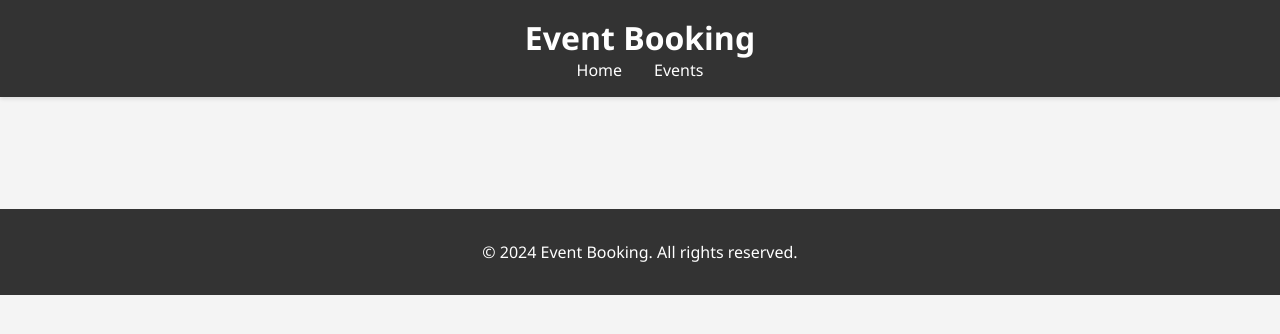
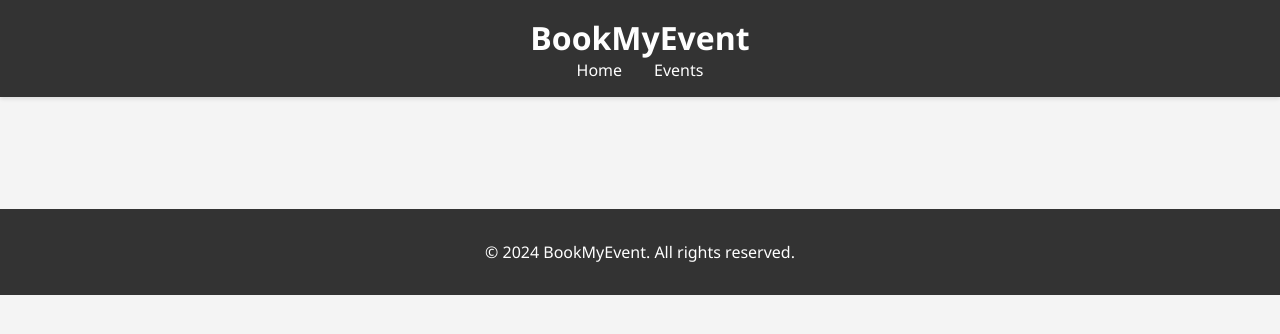
Before and after one commit to HARSHITBHANUSHALI/Book-Events-Website, a plain HTML site: page event.html in a window 1280 px wide. Drawn offline with Linux system fonts and the light colour scheme.

Commit message:
more changes

```diff
--- a/event.html
+++ b/event.html
@@ -8,7 +8,7 @@
 </head>
 <body>
     <header>
-        <h1>Event Booking</h1>
+        <h1>BookMyEvent</h1>
         <nav>
             <ul>
                 <li><a href="index.html">Home</a></li>
@@ -22,7 +22,7 @@
         </section>
     </main>
     <footer>
-        <p>&copy; 2024 Event Booking. All rights reserved.</p>
+        <p>&copy; 2024 BookMyEvent. All rights reserved.</p>
     </footer>
     <script src="scripts.js"></script>
 </body>
```
Also changed, not shown: events.html (+2 -2 lines).
